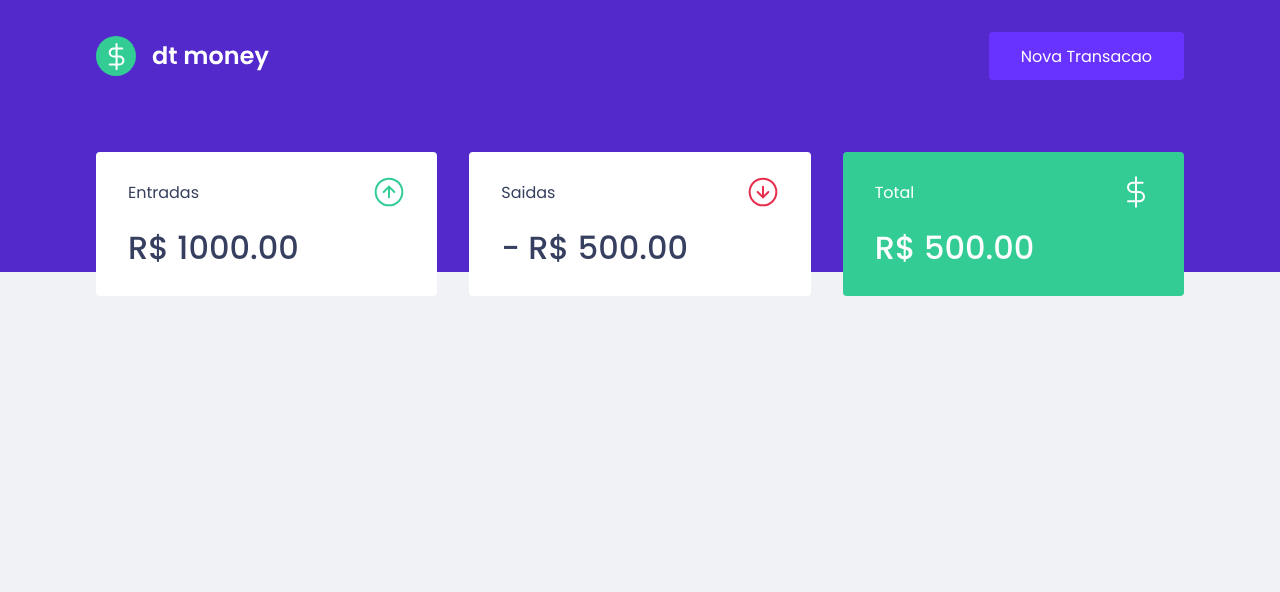
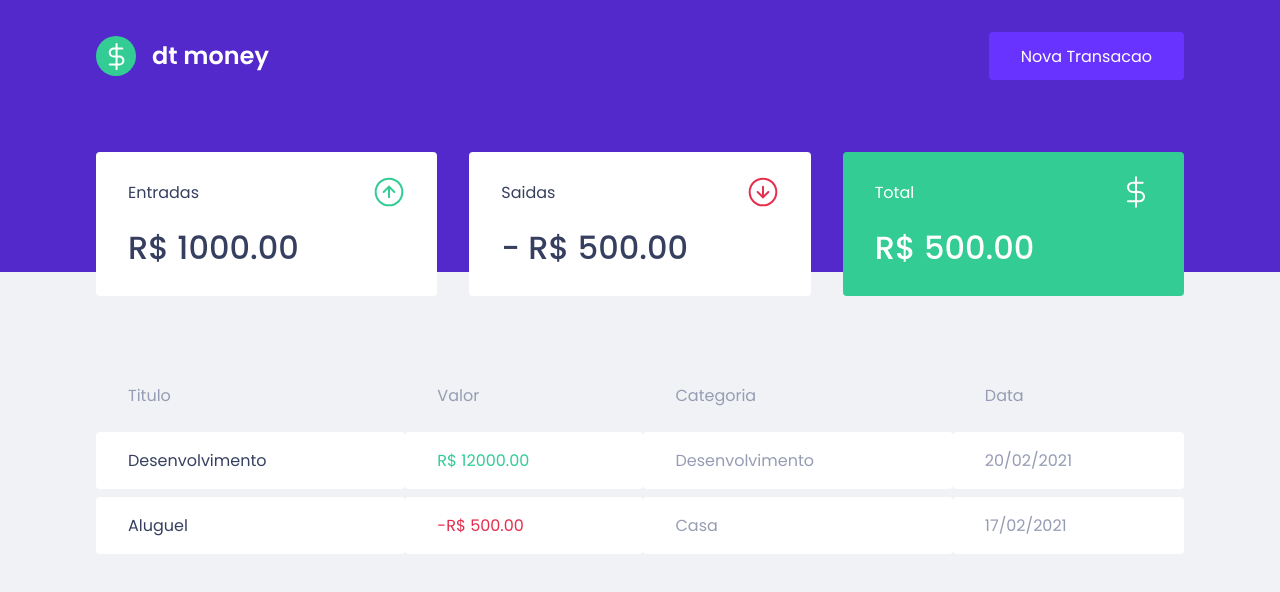
Before and after one commit to gabrielcedran/expense-tracker, a React (Create React App) app: page / in a window 1280 px wide. Shown: the top 592 px of the page. Built offline with nearby package versions, Linux system fonts and the light colour scheme.

Commit message:
Create transactions table

```diff
--- a/src/components/Dashboard/index.tsx
+++ b/src/components/Dashboard/index.tsx
@@ -1,10 +1,12 @@
 import { Summary } from '../Summary';
+import { TransactionsTable } from '../TransactionsTable';
 import { Container } from './styles';
 
 export function Dashboard() {
     return(
         <Container>
             <Summary></Summary>
+            <TransactionsTable></TransactionsTable>
         </Container>
     );
 }
--- /dev/null
+++ b/src/components/TransactionsTable/index.tsx
@@ -0,0 +1,32 @@
+import { Container } from "./styles";
+
+export function TransactionsTable() {
+    return (
+        <Container>
+            <table>
+                <thead>
+                    <tr>
+                        <th>Titulo</th>
+                        <th>Valor</th>
+                        <th>Categoria</th>
+                        <th>Data</th>
+                    </tr>
+                </thead>
+                <tbody>
+                    <tr>
+                        <td>Desenvolvimento</td>
+                        <td className="deposit">R$ 12000.00</td>
+                        <td>Desenvolvimento</td>
+                        <td>20/02/2021</td>
+                    </tr>
+                    <tr>
+                        <td>Aluguel</td>
+                        <td className="withdrawal">-R$ 500.00</td>
+                        <td>Casa</td>
+                        <td>17/02/2021</td>
+                    </tr>
+                </tbody>
+            </table>
+        </Container>
+    );
+}
--- /dev/null
+++ b/src/components/TransactionsTable/styles.ts
@@ -0,0 +1,39 @@
+import styled from "styled-components";
+
+export const Container = styled.div`
+    margin-top: 4rem;
+
+    table {
+        width: 100%;
+        border-spacing: 0 0.5rem;
+
+        th {
+            color: var(--text-body);
+            font-weight: 400;
+            padding: 1rem 2rem;
+            text-align: left;
+            line-height: 1.5rem;
+        }
+
+        td {
+            padding: 1rem 2rem;
+            border: 0;
+            background: var(--shape);
+            color: var(--text-body);
+            border-radius: 0.25rem;
+
+            &:first-child {
+                color: var(--text-title);
+            }
+
+            &.deposit {
+                color: var(--green);
+            }
+
+            &.withdrawal {
+                color: var(--red);
+            }
+
+        }
+    }
+`;
```
